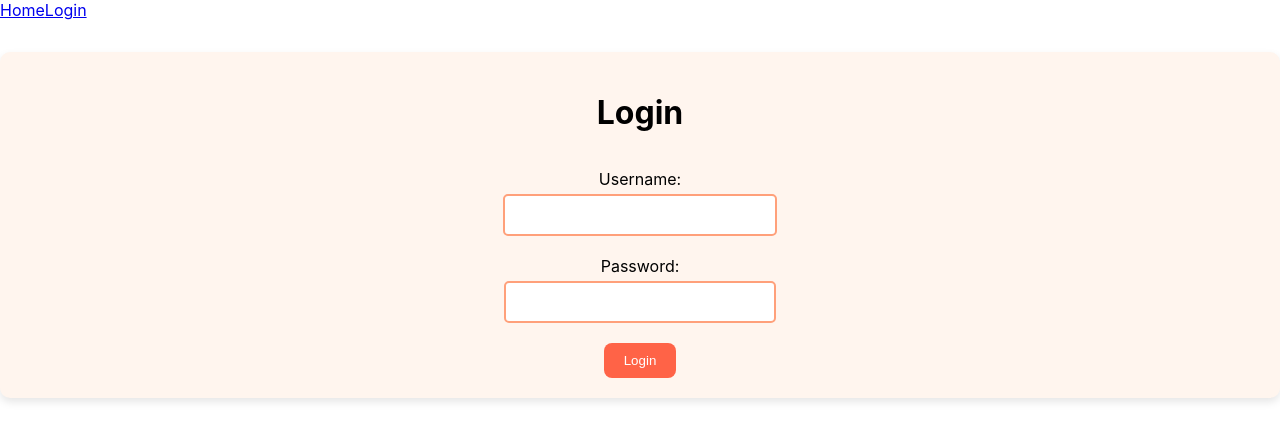
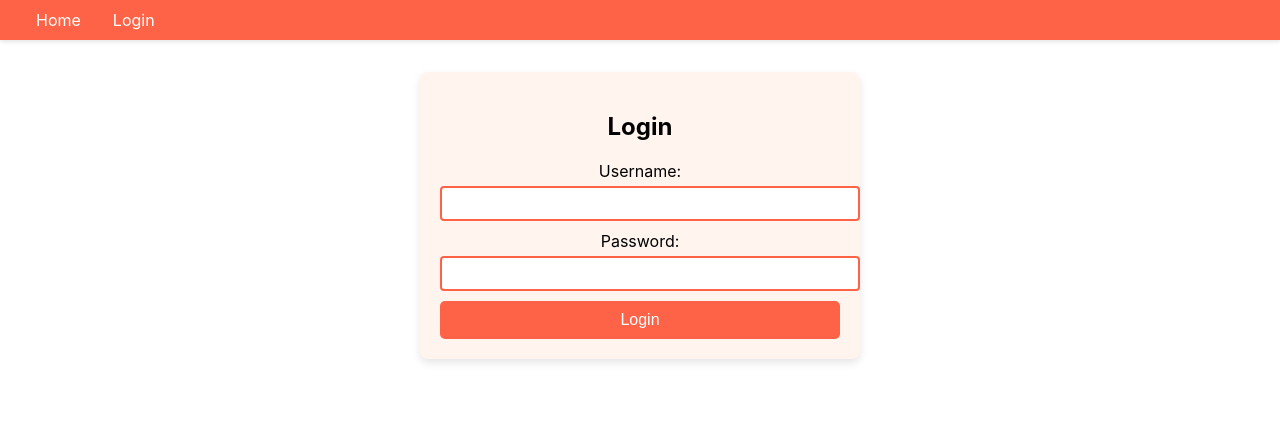
Before and after one commit to Peagledor/recipe-app-capstone, a React (Create React App) app: page /login in a window 1280 px wide. Shown: the top 440 px of the page. Built offline with nearby package versions, Linux system fonts and the light colour scheme; the HTML template or start-up script is replaced by a standard one.

Commit message:
Login style

```diff
--- a/src/components/Modal.module.css
+++ b/src/components/Modal.module.css
@@ -13,6 +13,8 @@
 }
 
 .modalContent {
+    display: flex;
+
     background: white;
     padding: 20px;
     border-radius: 8px;
--- a/src/components/NavBar.jsx
+++ b/src/components/NavBar.jsx
@@ -1,31 +1,31 @@
-import { useSelector, useDispatch } from "react-redux";
-import { Link } from "react-router-dom";
-import { authActions } from "../redux/slices/userSlice";
-import classes from "./NavBar.module.css";
+// NavBar.jsx
+import React from 'react';
+import { useSelector, useDispatch } from 'react-redux';
+import { Link } from 'react-router-dom';
+import { logout } from '../redux/slices/userSlice'; // Make sure the path matches your setup
+import styles from './NavBar.module.css';
 
-const NavBar = ({ onAddRecipeClick }) => {
-  const isAuthenticated = useSelector((state) => state.user.isAuthenticated);
+const NavBar = () => {
+    const isAuthenticated = useSelector(state => state.user.isAuthenticated);
     const dispatch = useDispatch();
 
     const logoutHandler = () => {
-    dispatch(authActions.logout());
+        dispatch(logout());
     };
 
     return (
-    <header className={classes.header}>
+        <header className={styles.header}>
             <nav>
-        <Link to="/">Home</Link>
+                <Link to="/" className={styles.link}>Home</Link>
                 {isAuthenticated ? (
                     <>
-          <Link to="/recipes">Recipes</Link>
-          <Link to="/profile">Profile</Link>
-          <Link to="/favorites">Favorites</Link>
-
-          <button onClick={onAddRecipeClick} className={classes.linkButton}>Add Recipe</button>
-          <button onClick={logoutHandler}>Log Out</button>
+                        <Link to="/recipes" className={styles.link}>Recipes</Link>
+                        <Link to="/profile" className={styles.link}>Profile</Link>
+                        <Link to="/favorites" className={styles.link}>Favorites</Link>
+                        <button onClick={logoutHandler} className={styles.button}>Log Out</button>
                     </>
                 ) : (
-          <Link to="/login">Login</Link>
+                    <Link to="/login" className={styles.link}>Login</Link> // Ensure this link is always shown when not logged in
                 )}
             </nav>
         </header>
--- a/src/components/NavBar.module.css
+++ b/src/components/NavBar.module.css
@@ -1,12 +1,36 @@
-.linkButton {
-  background: none;
-  border: none;
-  color: inherit;
-  font: inherit;
-  cursor: pointer;
-  padding: 10px;
+/* NavBar.module.css */
+.header {
+  background-color: #ff6347; /* Tomato red for the header */
+  padding: 10px 20px;
+  display: flex;
+  justify-content: space-between;
+  align-items: center;
+  box-shadow: 0 2px 4px rgba(0, 0, 0, 0.1);
 }
 
-.linkButton:hover {
-  text-decoration: underline;
+.link {
+  color: white;
+  padding: 8px 16px;
+  text-decoration: none;
+  font-size: 16px;
+  transition: color 0.3s;
 }
+
+.link:hover, .link:focus {
+  color: #ffd700; /* Gold color on hover/focus for visibility */
+}
+
+.button {
+  padding: 8px 16px;
+  background-color: #ffa500; /* Orange for the button */
+  border: none;
+  border-radius: 5px;
+  color: white;
+  cursor: pointer;
+  font-size: 16px;
+  transition: background-color 0.3s;
+}
+
+.button:hover, .button:focus {
+  background-color: #ff4500; /* Darker orange on hover/focus */
+}
--- a/src/pages/AddRecipe.jsx
+++ b/src/pages/AddRecipe.jsx
@@ -36,7 +36,7 @@ const AddRecipe = ({ isOpen, onClose, userId, navigate }) => {
     };
 
     // Early return if modal is not open
-    if (!isOpen) return null;
+    if (isOpen) return null;
 
     // Form for adding a new recipe
     return (
@@ -64,7 +64,7 @@ const AddRecipe = ({ isOpen, onClose, userId, navigate }) => {
                         Instructions:
                         <textarea value={instructions} onChange={e => setInstructions(e.target.value)} required />
                     </label>
-                    <button type="submit" className={styles.button}>Submit Recipe</button>
+                    <button type="submit" className={styles.closeButton}>Submit Recipe</button>
                     <button onClick={onClose} className={styles.closeButton}>Close</button>
                 </form>
             </div>
--- a/src/pages/AddRecipe.module.css
+++ b/src/pages/AddRecipe.module.css
@@ -24,5 +24,5 @@
     border: none;
     padding: 10px 15px;
     cursor: pointer;
-    margin-top: 10px;
+    margin: 10px;
 }
--- a/src/pages/Favorites.jsx
+++ b/src/pages/Favorites.jsx
@@ -63,12 +63,12 @@ const Favorites = () => {
 
     return (
         <div>
-            {favorites.map(recipe => (
+            {favorites && favorites.map(recipe => (
                 <RecipeCard
                     key={recipe.id}
                     recipe={recipe}
                     onFavoriteToggle={handleFavoriteToggle}
-                    isFavorited={true} // All recipes here are favorited by default
+                    isFavorited={true}
                 />
             ))}
         </div>
--- a/src/pages/Login.jsx
+++ b/src/pages/Login.jsx
@@ -1,59 +1,107 @@
 // Login.jsx
 import React, { useState } from 'react';
+import { useDispatch } from 'react-redux';
 import { useNavigate } from 'react-router-dom';
-import { useDispatch } from 'react-redux';
-import { loginUser } from '../controllers/userController';
-import { authActions } from '../redux/slices/userSlice';
+import { loginUser } from '../controllers/userController'
+import { loginSuccess  } from '../redux/slices/userSlice';
 import styles from './Login.module.css';
 
 const Login = () => {
     const [username, setUsername] = useState('');
     const [password, setPassword] = useState('');
+    const [error, setError] = useState('');
     const dispatch = useDispatch();
     const navigate = useNavigate();
 
     const handleSubmit = async (event) => {
       event.preventDefault();
       try {
-            const user = await loginUser({ username, password });
-            if (user) {
-                dispatch(authActions.login(user));
+          const data = await loginUser(username, password); // Implement this function based on your auth setup
+          dispatch(loginSuccess(data)); // Dispatching login success
           navigate('/');
-            } else {
-                alert('Invalid credentials, please try again.');
-            }
-        } catch (error) {
-            console.error('Login error:', error);
-            alert('Login failed, please check your connection and try again.');
+      } catch (err) {
+          setError('Invalid credentials or network error');
       }
   };
 
     return (
-        <form onSubmit={handleSubmit} className={styles.loginForm}>
-            <h1>Login</h1>
+        <div className={styles.container}>
+            <h2>Login</h2>
+            {error && <p className={styles.error}>{error}</p>}
+            <form onSubmit={handleSubmit} className={styles.form}>
                 <label>
                     Username:
-                <input
-                    type="text"
-                    value={username}
-                    onChange={(e) => setUsername(e.target.value)}
-                    required
-                    className={styles.inputField}
-                />
+                    <input type="text" value={username} onChange={(e) => setUsername(e.target.value)} required />
                 </label>
                 <label>
                     Password:
-                <input
-                    type="password"
-                    value={password}
-                    onChange={(e) => setPassword(e.target.value)}
-                    required
-                    className={styles.inputField}
-                />
+                    <input type="password" value={password} onChange={(e) => setPassword(e.target.value)} required />
                 </label>
-            <button type="submit" className={styles.loginButton}>Login</button>
+                <button type="submit">Login</button>
             </form>
+        </div>
     );
 };
 
 export default Login;
+
+
+
+// import { useState } from 'react';
+// import { useNavigate } from 'react-router-dom';
+// import { useDispatch } from 'react-redux';
+// import { loginUser } from '../controllers/userController';
+// import { authActions } from '../redux/slices/userSlice';
+// import styles from './Login.module.css';
+
+// const Login = () => {
+//     const [username, setUsername] = useState('');
+//     const [password, setPassword] = useState('');
+//     const dispatch = useDispatch();
+//     const navigate = useNavigate();
+
+//     const handleSubmit = async (event) => {
+//         event.preventDefault();
+//         try {
+//             const user = await loginUser({ username, password });
+//             if (user) {
+//                 dispatch(authActions.login(user));
+//                 navigate('/');
+//             } else {
+//                 alert('Invalid credentials, please try again.');
+//             }
+//         } catch (error) {
+//             console.error('Login error:', error);
+//             alert('Login failed, please check your connection and try again.');
+//         }
+//     };
+
+//     return (
+//         <form onSubmit={handleSubmit} className={styles.loginForm}>
+//             <h1>Login</h1>
+//             <label>
+//                 Username:
+//                 <input
+//                     type="text"
+//                     value={username}
+//                     onChange={(e) => setUsername(e.target.value)}
+//                     required
+//                     className={styles.inputField}
+//                 />
+//             </label>
+//             <label>
+//                 Password:
+//                 <input
+//                     type="password"
+//                     value={password}
+//                     onChange={(e) => setPassword(e.target.value)}
+//                     required
+//                     className={styles.inputField}
+//                 />
+//             </label>
+//             <button type="submit" className={styles.loginButton}>Login</button>
+//         </form>
+//     );
+// };
+
+// export default Login;
--- a/src/pages/Login.module.css
+++ b/src/pages/Login.module.css
@@ -1,34 +1,42 @@
 /* Login.module.css */
-.loginForm {
+.container {
+    max-width: 400px;
+    margin: auto;
+    padding: 20px;
+    background-color: #fff5ee;
+    border-radius: 8px;
+    box-shadow: 0 4px 8px rgba(0, 0, 0, 0.1);
+    text-align: center;
+}
+
+.form {
     display: flex;
     flex-direction: column;
-    align-items: center;
-    gap: 15px;
-    padding: 20px;
-    background-color: #fff5ee;
-    border-radius: 10px;
-    box-shadow: 0 4px 8px rgba(0, 0, 0, 0.1);
+    gap: 10px;
 }
 
-.inputField {
-    width: 80%;
-    padding: 10px;
-    margin: 5px 0;
-    border: 2px solid #ffa07a;
+input[type="text"], input[type="password"] {
+    width: 100%;
+    padding: 8px;
+    margin-top: 5px;
+    border: 2px solid #ff6347;
+    border-radius: 4px;
+}
+
+button {
+    background-color: #ff6347;
+    color: white;
+    padding: 10px 20px;
+    border: none;
     border-radius: 5px;
+    cursor: pointer;
     font-size: 16px;
 }
 
-.loginButton {
-    padding: 10px 20px;
-    background-color: #ff6347;
-    color: white;
-    border: none;
-    border-radius: 8px;
-    cursor: pointer;
-    transition: background-color 0.3s ease;
+button:hover {
+    background-color: #e55347;
 }
 
-.loginButton:hover {
-    background-color: #ff4500;
+.error {
+    color: #ff6347;
 }
```
Also changed, not shown: src/redux/slices/userSlice.js (+19 -19 lines). Lines whose indentation alone changed are shown as unchanged.
